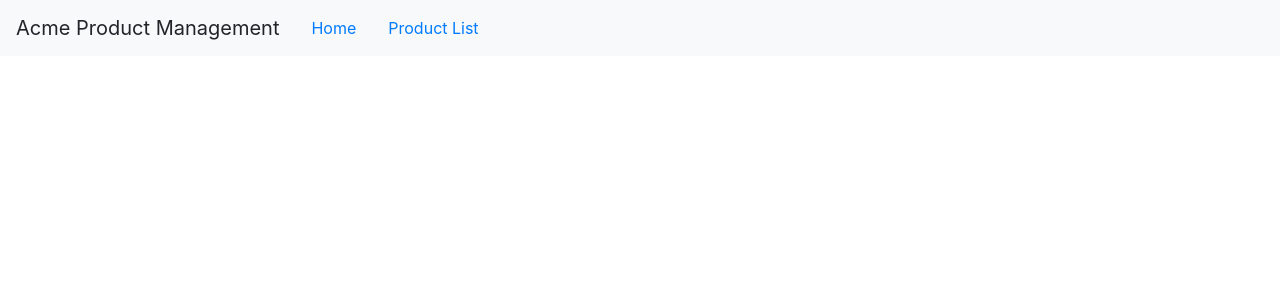
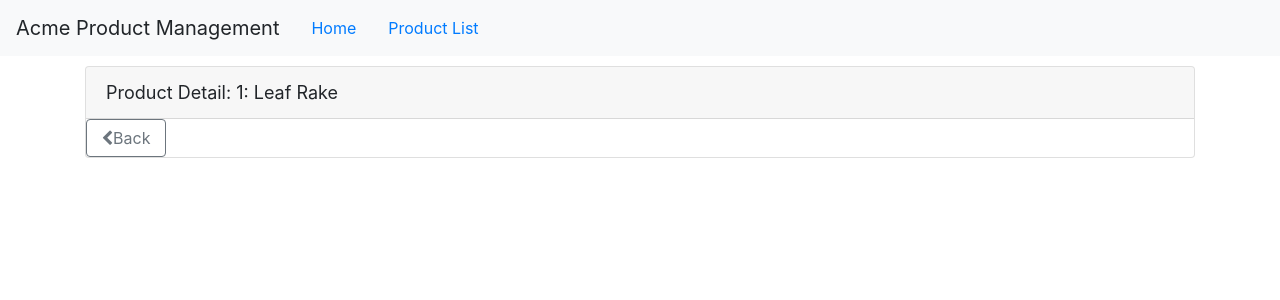
Before and after one commit to magrellet/angular-start, an Angular app: page /#/products/1 in a window 1280 px wide. Shown: the top 300 px of the page. Built offline with nearby package versions, Linux system fonts and the light colour scheme.

Commit message:
10 - Routing by code. Protecting routes by guards

```diff
--- a/src/app/app.module.ts
+++ b/src/app/app.module.ts
@@ -10,6 +10,7 @@
 import { StarComponent } from './shared/star.component';
 import { ProductDetailComponent } from './products/product-detail.component';
 import { WelcomeComponent } from './home/welcome.component';
+import { ProductDetailGuard } from './products/product-detail.guard';
 
 @NgModule({
   declarations: [
@@ -26,7 +27,7 @@
     HttpClientModule,
     RouterModule.forRoot([
       { path: 'products', component: ProductListComponent },
-      { path: 'products/:id', component: ProductDetailComponent },
+      { path: 'products/:id', canActivate: [ProductDetailGuard], component: ProductDetailComponent },
       { path: 'welcome', component: WelcomeComponent },
       { path: '', redirectTo: 'welcome', pathMatch: 'full' },
       { path: '**', redirectTo: 'welcome', pathMatch: 'full' },
--- a/src/app/products/product-detail.component.html
+++ b/src/app/products/product-detail.component.html
@@ -1,6 +1,15 @@
-<div class='card' *ngIf='product'>
+<div class='card'
+     *ngIf='product'>
   <div class='card-header'>
-    {{pageTitle +': '+product.productName}}
+    {{pageTitle +': '+ product.productName}}
+  </div>
+  <div>
+    <button class='btn btn-outline-secondary'
+            (click)='onBack()'
+            style='width:80px'>
+      <i class='fa fa-chevron-left'></i>Back
+    </button>
+
   </div>
 
 </div>
--- a/src/app/products/product-detail.component.ts
+++ b/src/app/products/product-detail.component.ts
@@ -1,5 +1,7 @@
 import { Component, OnInit } from '@angular/core';
 import { IProduct } from './product';
+import { ActivatedRoute, Router } from '@angular/router';
+
 
 
 @Component({
@@ -11,9 +13,25 @@
   pageTitle: string = 'Product Detail';
   product: IProduct;
 
-  constructor() { }
+  constructor(private route: ActivatedRoute, private router: Router) { }
 
   ngOnInit() {
+    let id = +this.route.snapshot.paramMap.get('id');// the + is a shortcut to convert string to number
+    this.pageTitle += `: ${id}`;
+    this.product = {
+      "productId": id,
+      "productName": "Leaf Rake",
+      "productCode": "GDN-0011",
+      "releaseDate": "March 19, 2016",
+      "description": "Leaf rake with 48-inch wooden handle.",
+      "price": 19.95,
+      "starRating": 3.2,
+      "imageUrl": "https://openclipart.org/image/300px/svg_to_png/26215/Anonymous_Leaf_Rake.png"
+    };
+
+  }
+  onBack(): void {
+    this.router.navigate(['/products']);
   }
 
 }
--- /dev/null
+++ b/src/app/products/product-detail.guard.ts
@@ -0,0 +1,24 @@
+import { Injectable } from '@angular/core';
+import { CanActivate, ActivatedRouteSnapshot, RouterStateSnapshot, Router } from '@angular/router';
+import { Observable } from 'rxjs';
+
+@Injectable({
+  providedIn: 'root'
+})
+export class ProductDetailGuard implements CanActivate {
+
+  constructor(private router: Router) { }
+  canActivate(
+    next: ActivatedRouteSnapshot,
+    state: RouterStateSnapshot): Observable<boolean> | Promise<boolean> | boolean {
+    const id = +next.url[1].path;
+    // const id2 = next.paramMap.get('id');
+    // console.log(id2);
+    if (isNaN(id) || id < 1) {
+      alert('Invalid product Id');
+      this.router.navigate(['/products']);
+      return false;
+    }
+    return true;
+  }
+}
--- a/src/app/products/product-list.component.html
+++ b/src/app/products/product-list.component.html
@@ -46,7 +46,7 @@
                                  [style.width.px]='imageWidth'
                                  [style.margin.px]='imageMargin' />
                         </td>
-                        <td>{{product.productName}}</td>
+                        <td><a [routerLink]="['/products', product.productId]">{{product.productName}}</a></td>
                         <td>{{product.productCode | lowercase | convertToSpace: '-'}}</td>
                         <td>{{product.releaseDate}}</td>
                         <td>{{product.price | currency:'USD':'symbol':'1.2-2' }}</td>
```
Also changed, not shown: src/app/products/product-list.component.ts (+2 -9 lines), 2 other files (tests, documents, lock files or other folders).
